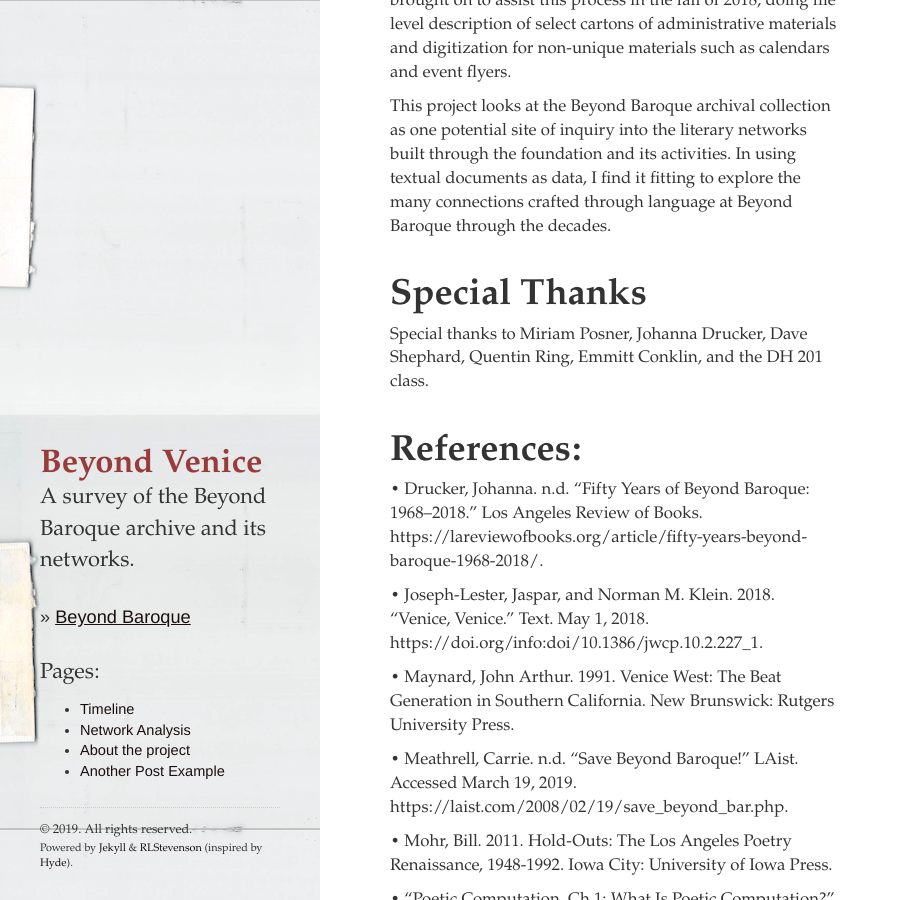
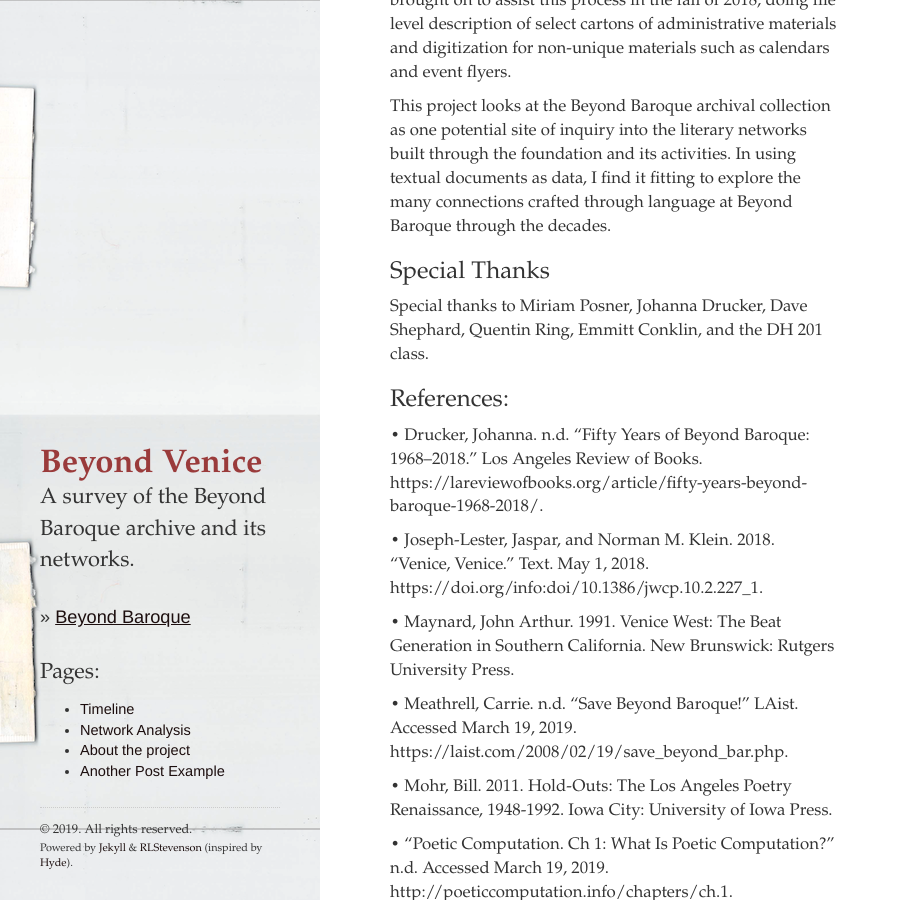
Before and after one commit to dylankarlsson/beyondvenice, a Jekyll site: the page built from _posts/2019-03-19-about.md, in a window 1280 px wide and 900 px high, scrolled down 606 px. Shown: the whole window, without its empty margins (0-899 px from the left). Built offline with Jekyll 4.4.1, drawn with Linux system fonts in a browser that asks for light colours.

```diff
--- a/_posts/2019-03-19-about.md
+++ b/_posts/2019-03-19-about.md
@@ -8,11 +8,11 @@ date: 2016-09-07
 
 This project looks at the Beyond Baroque archival collection as one potential site of inquiry into the literary networks built through the foundation and its activities. In using textual documents as data, I find it fitting to explore the many connections crafted through language at Beyond Baroque through the decades.
 
-# Special Thanks
+### Special Thanks
 
 Special thanks to Miriam Posner, Johanna Drucker, Dave Shephard, Quentin Ring, Emmitt Conklin, and the DH 201 class.
 
-# References:
+### References:
 
 • Drucker, Johanna. n.d. “Fifty Years of Beyond Baroque: 1968–2018.” Los Angeles Review of Books. https://lareviewofbooks.org/article/fifty-years-beyond-baroque-1968-2018/.
 
```
